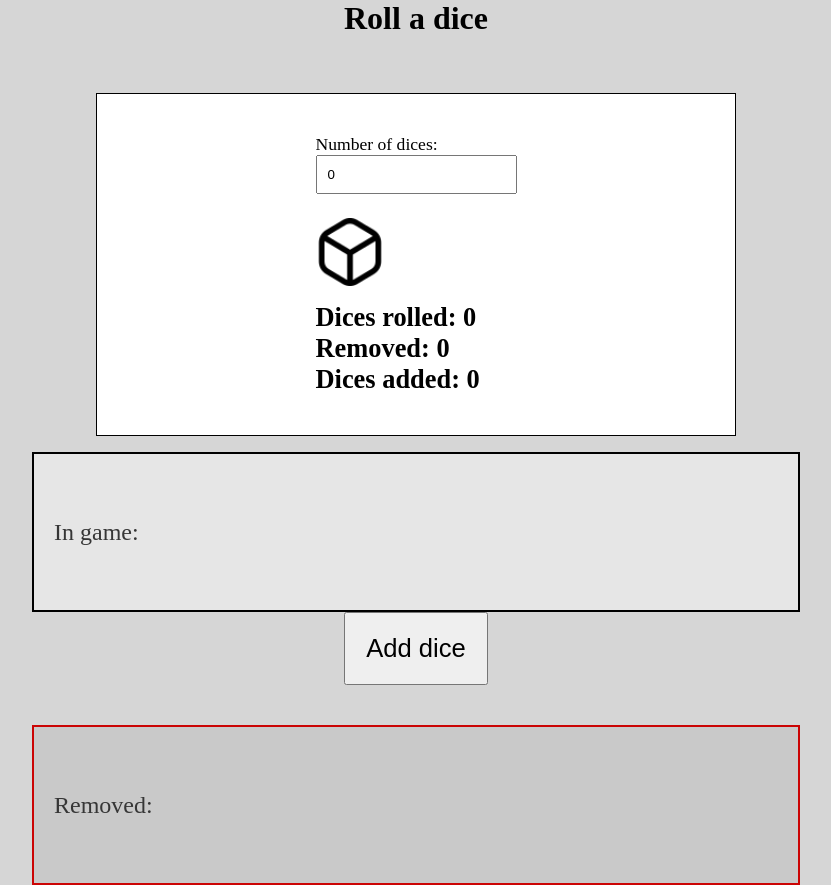
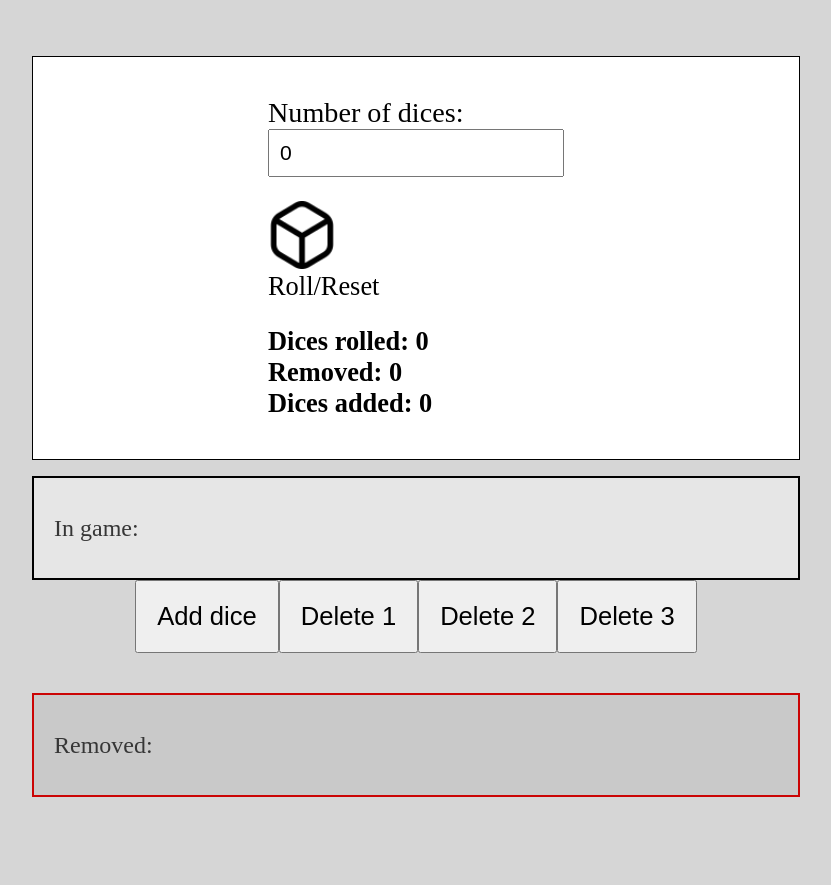
Before and after one commit to MJanuszek/roll-a-dice, a React (Vite) app: page / in a window 1280 px wide. Shown: the whole page, without its empty margins (224-1055 px from the left). After the commit the page ends 800 px from the top, so only its background shows below. Built offline with nearby package versions, Linux system fonts and the light colour scheme.

Commit message:
delete specyfic number from rolled dices

```diff
--- a/src/App.css
+++ b/src/App.css
@@ -11,11 +11,13 @@ body {
   flex-direction: column;
   align-items: center;
 }
-
+.label {
+  font-size: 1.6em;
+}
 .dices {
   background-color: #fff;
   min-height: 10vh;
-  width: 50vw;
+  width: 60vw;
   display: flex;
   justify-content: space-around;
   align-items: center;
@@ -28,7 +30,7 @@ body {
   height: 68px;
   width: 68px;
   margin-top: 3vh;
-  margin-bottom: 2vh;
+  margin-bottom: 0.3vh;
 }
 
 .dice:hover {
@@ -37,7 +39,7 @@ body {
 }
 .allDices {
   padding: 20px;
-  min-height: 20vh;
+  min-height: 13vh;
   height: auto;
   width: 60vw;
   background-color: #e6e6e6;
@@ -61,6 +63,7 @@ body {
   justify-content: center;
   align-items: center;
   font-size: 2em;
+  border-radius: 12px;
 }
 
 .diceRolled:hover {
@@ -73,6 +76,7 @@ body {
 }
 .quantity {
   padding: 10px;
+  font-size: 1.2em;
 }
 
 .removedDices {
@@ -80,7 +84,7 @@ body {
   color: rgb(255, 255, 255);
   margin-top: 5vh;
   border: 2px solid rgb(203, 4, 4);
-  min-height: 20vh;
+  min-height: 13vh;
   height: auto;
   width: 60vw;
   background-color: #c9c9c9;
@@ -99,6 +103,7 @@ body {
   background-color: #ffffff;
   height: 80px;
   width: 80px;
+  border-radius: 12px;
   border: 4px solid rgb(154, 1, 1);
   margin-left: 0.4vw;
   display: flex;
@@ -109,14 +114,19 @@ body {
   color: rgb(236, 19, 19);
 }
 
-.addDice {
+.btn {
   font-size: 1.6em;
   padding: 20px;
 }
-.addDice:hover {
+.btn:hover {
   background-color: #23c549;
 }
 
-.addedDice {
-  border: 4px solid fuchsia;
+.roll {
+  margin-bottom: 3vh;
+  font-size: 1.5em;
 }
+.added {
+  border: 4px solid rgb(190, 17, 190);
+  color: #5c0496;
+}
--- a/src/App.jsx
+++ b/src/App.jsx
@@ -23,12 +23,14 @@ function App() {
     const dicesArray = Array.from({ length: inputQuantity }, (v, i) => ({
       id: i + 1,
       value: getRandomNumber(),
+      added: "not",
     }));
     setQuantityToRoll(dicesArray);
     setDicesRolled(dicesArray.length);
     setDiceQuantity(0);
     setRemovedDices(0);
     setDisplayRemoved([]);
+    setAddedDices(0);
   }
 
   function handleAddDice() {
@@ -36,6 +38,7 @@ function App() {
     let newDice = {
       id: diceQuantity.length + getRandomNumber() * 11,
       value: getRandomNumber(),
+      added: "added",
     };
     setQuantityToRoll((prevDices) => [...prevDices, newDice]);
   }
@@ -50,12 +53,24 @@ function App() {
     setDisplayRemoved((prevDices) => [...prevDices, removedToDisplay]);
   }
 
+  function handleDelete(btnId) {
+    const btnIdNumber = parseInt(btnId, 10);
+    console.log(diceQuantity[2].value);
+    console.log(btnId);
+    const removedNumers = diceQuantity.filter(
+      (dice) => dice.value !== btnIdNumber
+    );
+    console.log(diceQuantity);
+    setQuantityToRoll(removedNumers);
+  }
+
   return (
     <div className="container">
-      <h1>Roll a dice</h1>
       <div className="dices">
         <div className="params">
-          <label htmlFor="">Number of dices:</label>
+          <label className="label" htmlFor="">
+            Number of dices:
+          </label>
           <input
             className="quantity"
             type="number"
@@ -63,45 +78,62 @@ function App() {
             value={inputQuantity}
             onChange={handleInputChange}
           />
+
           <img
             className="dice"
             src="src/assets/11121422_fi_rr_dice_d6_icon.png"
             alt="dice"
             onClick={handleRollDices}
           />
+          <p className="roll">Roll/Reset</p>
           <h2>Dices rolled: {dicesRolled}</h2>
           <h2>Removed: {dicesRemoved}</h2>
           <h2>Dices added: {addedDices}</h2>
         </div>
       </div>
+      {/* --------PARAMS^ */}
       <div className="allDices">
         <p className="info">In game:</p>
         {diceQuantity.map((dice) => {
           return (
             <div
               key={dice.id}
-              className="diceRolled"
+              className={`diceRolled ${dice.added}`}
               onClick={() => handleRemoveDice(dice.id)}
             >
               {dice.value}
             </div>
           );
         })}
-        {/* {addedDices.map((dice) => {
-          return (
-            <div
-              key={dice.id}
-              className="diceRolled addedDice"
-              onClick={() => handleRemoveDice(dice.id)}
-            >
-              {dice.value}
-            </div>
-          );
-        })} */}
       </div>
-      <button className="addDice" onClick={handleAddDice}>
-        Add dice
-      </button>
+      <div className="buttons">
+        <button className="btn addDice" id="add" onClick={handleAddDice}>
+          Add dice
+        </button>
+        <button
+          className="btn"
+          id="1"
+          onClick={(event) => handleDelete(event.target.id)}
+        >
+          Delete 1
+        </button>
+        <button
+          className="btn"
+          id="2"
+          onClick={(event) => handleDelete(event.target.id)}
+        >
+          Delete 2
+        </button>
+        <button
+          className="btn"
+          id="3"
+          onClick={(event) => handleDelete(event.target.id)}
+        >
+          Delete 3
+        </button>
+      </div>
+
+      {/* REMOVED */}
       <div className="removedDices">
         <p className="info">Removed:</p>
         {displayRemoved.map((dice) => {
```
